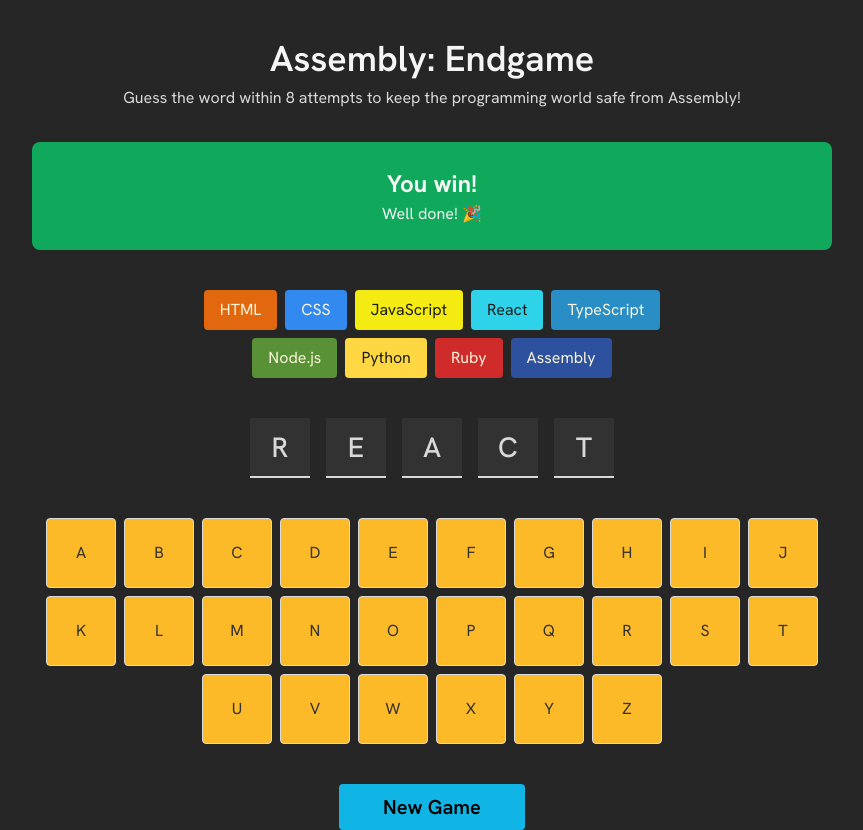
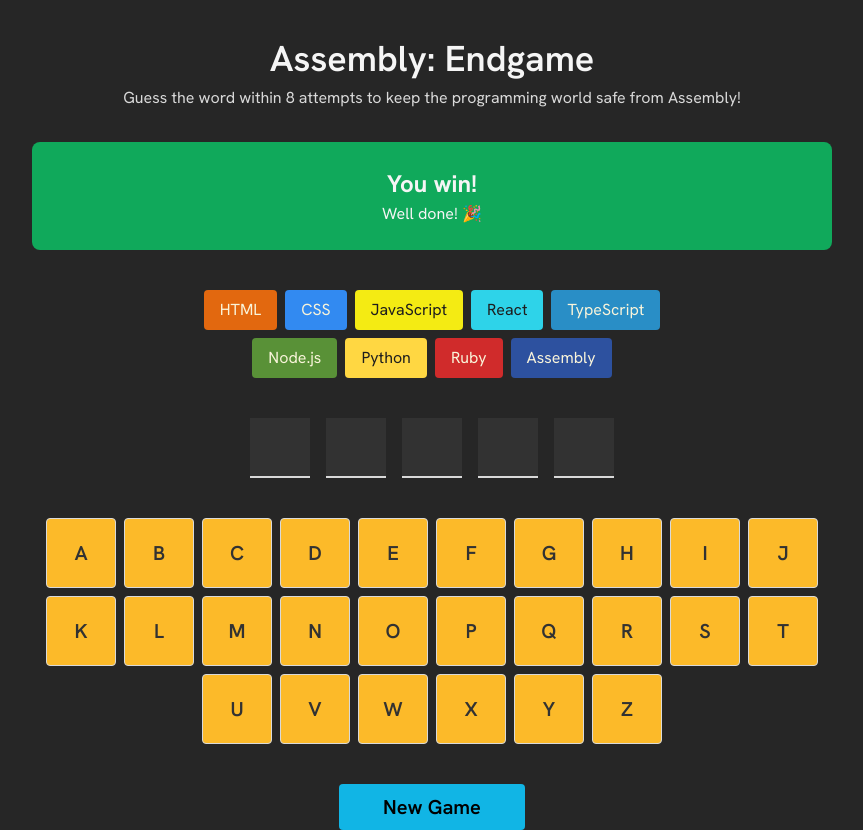
Before and after one commit to MattPahuta/assembly-endgame, a React (Vite) app: page / in a window 1280 px wide. Shown: the whole page, without its empty margins (208-1071 px from the left). Built offline with nearby package versions, Linux system fonts and the light colour scheme.

Commit message:
Add wrong guess tracking and styling

```diff
--- a/src/components/Game.jsx
+++ b/src/components/Game.jsx
@@ -4,11 +4,15 @@
 import { clsx } from 'clsx';
 
 function AssemblyEndgame() {
-
+  // State values
   const [currentWord, setCurrentWord] = React.useState('react');
   const [guessedLetters, setGuessedLetters] = React.useState([]);
+  // Derived values
+  const wrongGuessCount = guessedLetters.filter(letter => !currentWord.includes(letter)).length;
 
-  console.log(guessedLetters);
+  // Static values / constants
+  const alphabet = 'abcdefghijklmnopqrstuvwxyz';
+
 
   function addGuessedLetter(letter) {
     // Add the clicked letter to the guessedLetters array
@@ -21,15 +25,16 @@
 
 
   const letterElements = currentWord.split('').map((letter, index) => {
+    const isGuessed = guessedLetters.includes(letter);
     return (
       <p key={index} className="letter">
-        {letter.toUpperCase()}
+        {isGuessed ? letter.toUpperCase() : ''}
       </p>
     )
   })
 
-  const alphabet = 'abcdefghijklmnopqrstuvwxyz';
 
+  // Create a button for each letter in the alphabet
   const keyboardElements = alphabet.split('').map((letter) => {
     // has letter been guessed?
     const isGuessed = guessedLetters.includes(letter);
@@ -38,7 +43,7 @@
     // if the letter has been guessed, is it NOT in the current word?
     const isIncorrect = isGuessed && !currentWord.includes(letter);
     // build the class name based on the above conditions
-    const className = clsx('button, keyboard-button',{
+    const className = clsx('button keyboard-button',{
       correct: isCorrect,
       incorrect: isIncorrect,
     })
@@ -58,7 +63,7 @@
   return (
     <div className="game-wrapper">
       <Banner />
-      <LanguageChips />
+      <LanguageChips wrongGuessCount={wrongGuessCount} />
       <section className="word-section">
         <div className="word-container">
         {letterElements}
--- a/src/components/LanguageChips.jsx
+++ b/src/components/LanguageChips.jsx
@@ -1,11 +1,16 @@
 import {languages} from '../data/languages.js';
+import { clsx } from 'clsx';
 
-function LanguageChips() {
+function LanguageChips({wrongGuessCount}) {
   // Create a div for each language in the languages array
-  const languageChipElements = languages.map(language => {
+  const languageChipElements = languages.map((language, index) => {
+    // determine if rendered language chip has been lost
+    const isLanguageLost = index < wrongGuessCount;
+    const className = clsx('language-chip', isLanguageLost && 'lost');
+
     return (
       <div
-        className="language-chip"
+        className={className}
         key={language.name}
         style={{
           backgroundColor: language.backgroundColor,
--- a/src/css/styles.css
+++ b/src/css/styles.css
@@ -1,5 +1,5 @@
 :root {
-  --ff-primary: "Hanken Grotesk", Arial, sans-serif;
+  --ff-primary: 'Hanken Grotesk', Arial, sans-serif;
   --fs-300: 0.875rem;
   --fs-400: 1rem;
   --fs-500: 1.25rem;
@@ -7,14 +7,14 @@
   --fs-700: 2.25rem;
   --clr-bg-dark: #262626;
   --clr-neutral-100: #f5f5f5;
-  --clr-neutral-200: #D9D9D9;
+  --clr-neutral-200: #d9d9d9;
   --clr-neutral-700: #323232;
-  --clr-yellow: #FCBA29;
-  --clr-green: #10A95B;
-  --clr-red: #EC5D49;
-  --clr-alert-800: #BA2A2A;
-  --clr-blue: #11B5E5;
-  --clr-purple: #7A5EA7;
+  --clr-yellow: #fcba29;
+  --clr-green: #10a95b;
+  --clr-red: #ec5d49;
+  --clr-alert-800: #ba2a2a;
+  --clr-blue: #11b5e5;
+  --clr-purple: #7a5ea7;
   --border-radius-200: 0.25rem;
   --border-readius-400: 0.5rem;
 }
@@ -32,7 +32,6 @@
 .wrapper {
   max-width: 800px;
   width: 100%;
-
 }
 
 .header {
@@ -44,7 +43,6 @@
     font-weight: 600;
     color: var(--clr-neutral-100);
   }
-
 }
 
 .game-wrapper {
@@ -70,8 +68,23 @@
 }
 
 .language-chip {
+  position: relative;
   padding: 0.5rem 1rem;
   border-radius: 0.25rem;
+}
+
+.language-chip.lost::before {
+  content: '💀';
+  position: absolute;
+  display: flex;
+  align-items: center;
+  justify-content: center;
+  height: 100%;
+  width: 100%;
+  font-size: var(--fs-500);
+  top: 0;
+  left: 0;
+  background-color: rgba(0, 0, 0, 0.7);
 }
 
 /* Word Display */
@@ -114,7 +127,7 @@
   transition: all 100ms ease-in-out;
 
   @media screen and (--ms-high-contrast: active) {
-    border: 2px solid currentColor
+    border: 2px solid currentColor;
   }
 }
 
```
